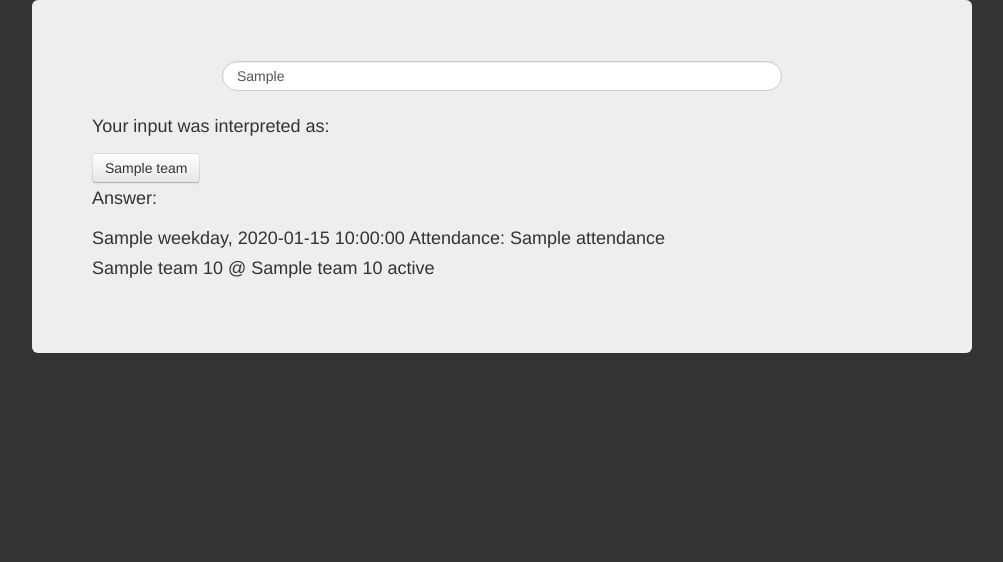
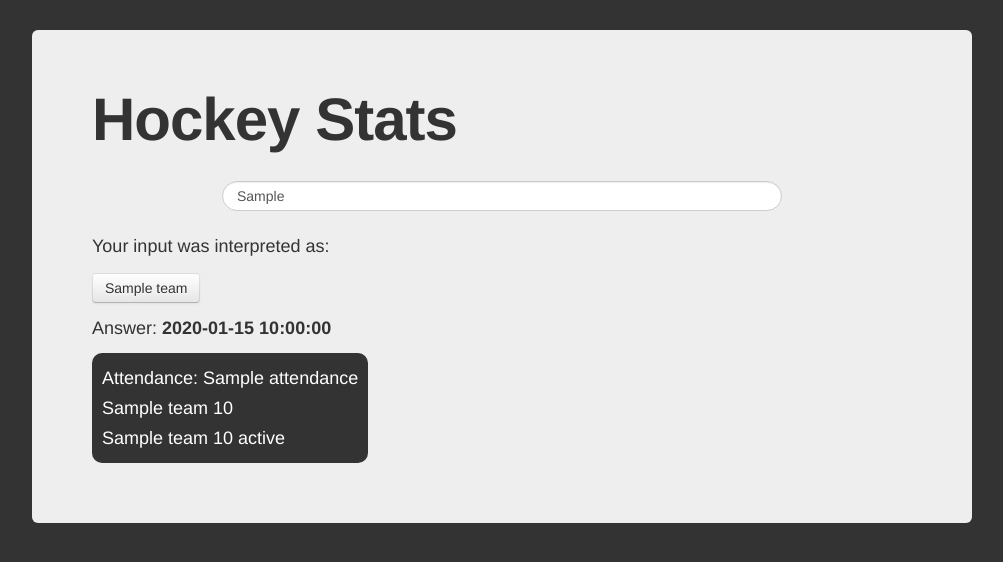
Before and after one commit to bmwtwo/hackprinceton, a Flask app: template templates/results.html in a window 1280 px wide. Shown: the top 562 px of the page, without its empty margins (138-1141 px from the left). Run offline with Flask 2, Linux system fonts and the light colour scheme; the template is opened without the code that fills it: most values are stand-ins (such as "Sample title", 1, 10 or a date in 2020); parts of the project's set-up code (start-up, migrations or seed data) failed here and were passed over; some libraries are stand-ins or nearby versions.

Commit message:
Minimum for demo

```diff
--- a/app.py
+++ b/app.py
@@ -230,14 +230,17 @@ def query(user_input):
    print('SELECT * FROM games WHERE ' + where_clause)
    answer = query_db('SELECT * FROM games WHERE ' + where_clause + ' ORDER BY ' \
                      'game_date DESC', one=True)
-   answer["game_date"] = date.fromtimestamp(answer["game_date"])
+   my_date = date.fromtimestamp(answer["game_date"])
+   answer["game_date"] = my_date.strftime("%A, %B ")#%d %Y")
+   answer["game_date"] += my_date.strftime("%d, ").lstrip('0')
+   answer["game_date"] += my_date.strftime("%Y")
 
    #print (get_teams_array())
-   print (interpretations)
+   #print (interpretations)
 
    return render_template('results.html', options=options,
             interpretations=interpretations, teams=get_teams_array(),
-            answer=answer, user_input=user_input)
+            answer=answer, user_input=replace(user_input, "%3F", "?"))
 
 if __name__ == '__main__':
    app.run()
--- a/static/css/custom.css
+++ b/static/css/custom.css
@@ -1,7 +1,25 @@
 body {
+   margin-top: 30px;
    background-color: #333;
 }
 
 form {
    text-align: center;
+   margin-top: 30px;
 }
+
+h1 {
+   margin: 0;
+}
+
+.answer {
+   margin-top: 10px;
+}
+
+.boxscore {
+   -webkit-border-radius: 10px;
+   background-color: #333;
+   color: white;
+   float: left;
+   padding: 10px;
+}
--- a/templates/layout.html
+++ b/templates/layout.html
@@ -1,12 +1,13 @@
 <!doctype html>
-<title>Hockey Stats</title>
-<link rel=stylesheet type=text/css href="{{ url_for('static', filename='css/bootstrap.min.css') }}">
-<link rel=stylesheet type=text/css href="{{ url_for('static', filename='css/custom.css') }}">
+<head>
+   <title>Hockey Stats</title>
+   <link rel=stylesheet type=text/css href="{{ url_for('static', filename='css/bootstrap.min.css') }}">
+   <link rel=stylesheet type=text/css href="{{ url_for('static', filename='css/custom.css') }}">
+   <script src="//ajax.googleapis.com/ajax/libs/jquery/1.9.1/jquery.min.js"></script>
+   {% block head %}{% endblock %}
+</head>
 <div class="container">
    <div class="hero-unit">
-      <form class="form-search">
-         <input type="text" class="input-xxlarge search-query" value="{{ user_input }}" />
-      </form>
       {% for message in get_flashed_messages() %}
        <div class=flash>{{ message }}</div>
       {% endfor %}
--- a/templates/results.html
+++ b/templates/results.html
@@ -1,5 +1,24 @@
 {% extends "layout.html" %}
+{% block head %}
+   <script>
+      $(document).ready(function() {
+         $("#input").on("keyup", function(e) {
+            if (e.which == 13) {
+               window.location.replace(
+                  encodeURI(("http://localhost:5000/query/" + $("#input").val()).replace(
+                     "?", "%3F"
+                  ))
+               );
+            }
+         });
+      });
+   </script>
+{% endblock %}
 {% block body %}
+   <h1>Hockey Stats</h1>
+   <form class="form-search">
+      <input id="input" type="text" class="input-xxlarge search-query" value="{{ user_input }}" />
+   </form>
    <p>Your input was interpreted as:</p>
    <div class="btn-group">
       {% for option in options %}
@@ -19,10 +38,16 @@
          {% endif %}
       {% endfor %}
    </div>
-   <p>Answer:</p>
-   <p>{{ answer["weekday"] }}, {{ answer["game_date"] }} Attendance:
-   {{ answer["attendance"] }}<br />
-   {{ teams[answer["home_team"]] }} {{ answer["home_score"] }} @
-   {{ teams[answer["away_team"]] }} {{ answer["away_score"] }}
-   {{ answer["game_status"] }}
+   <p class="answer">Answer:
+      <b>{{ answer["game_date"] }}</b>
+   </p>
+   <div class="boxscore">
+      Attendance:
+      {{ answer["attendance"] }}<br />
+      {{ teams[answer["home_team"]] }} {{ answer["home_score"] }}
+      <br />
+      {{ teams[answer["away_team"]] }} {{ answer["away_score"] }}
+      {{ answer["game_status"] }}
+   </div>
+   <br style="clear:both" />
 {% endblock %}
```
